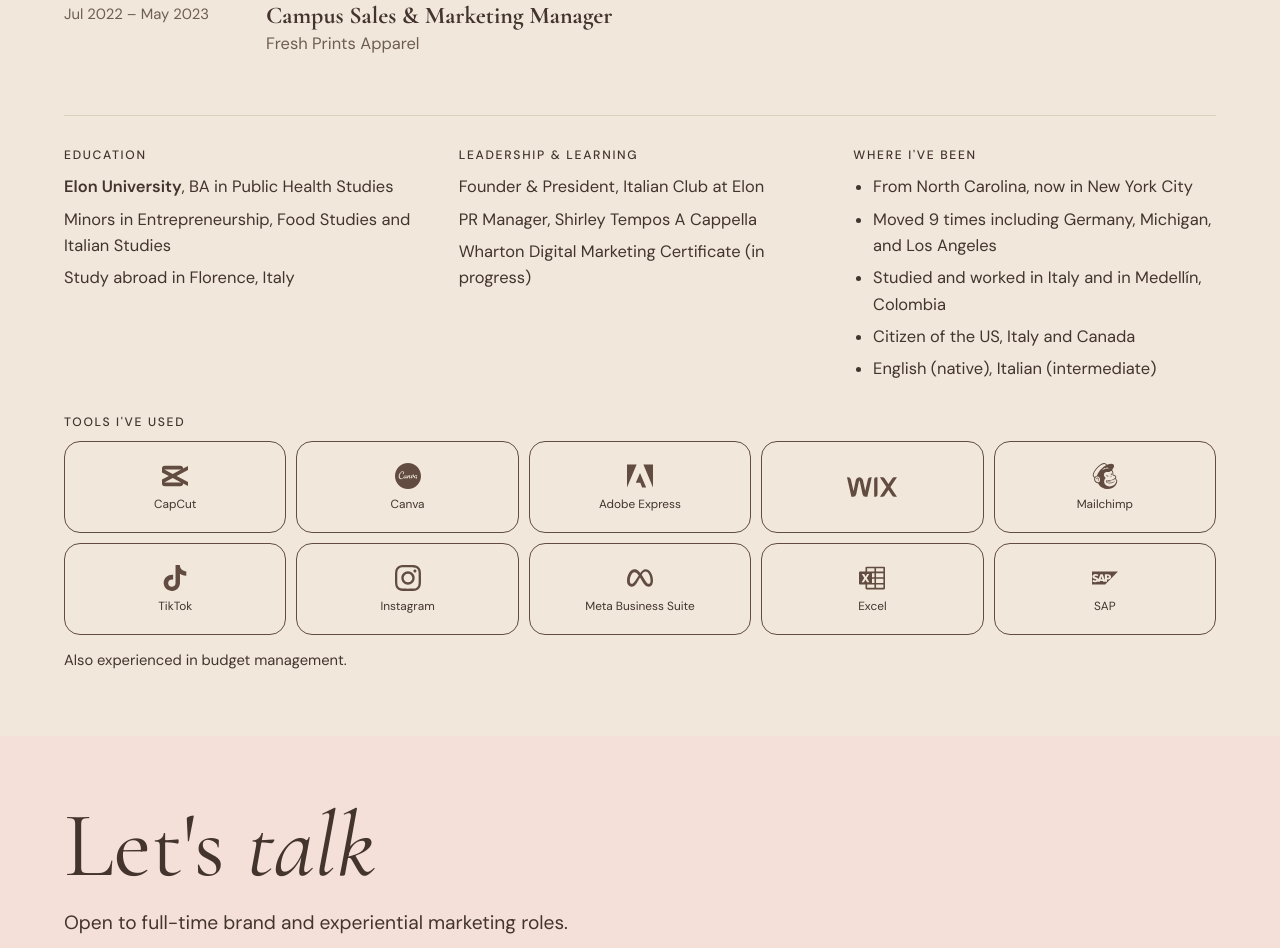
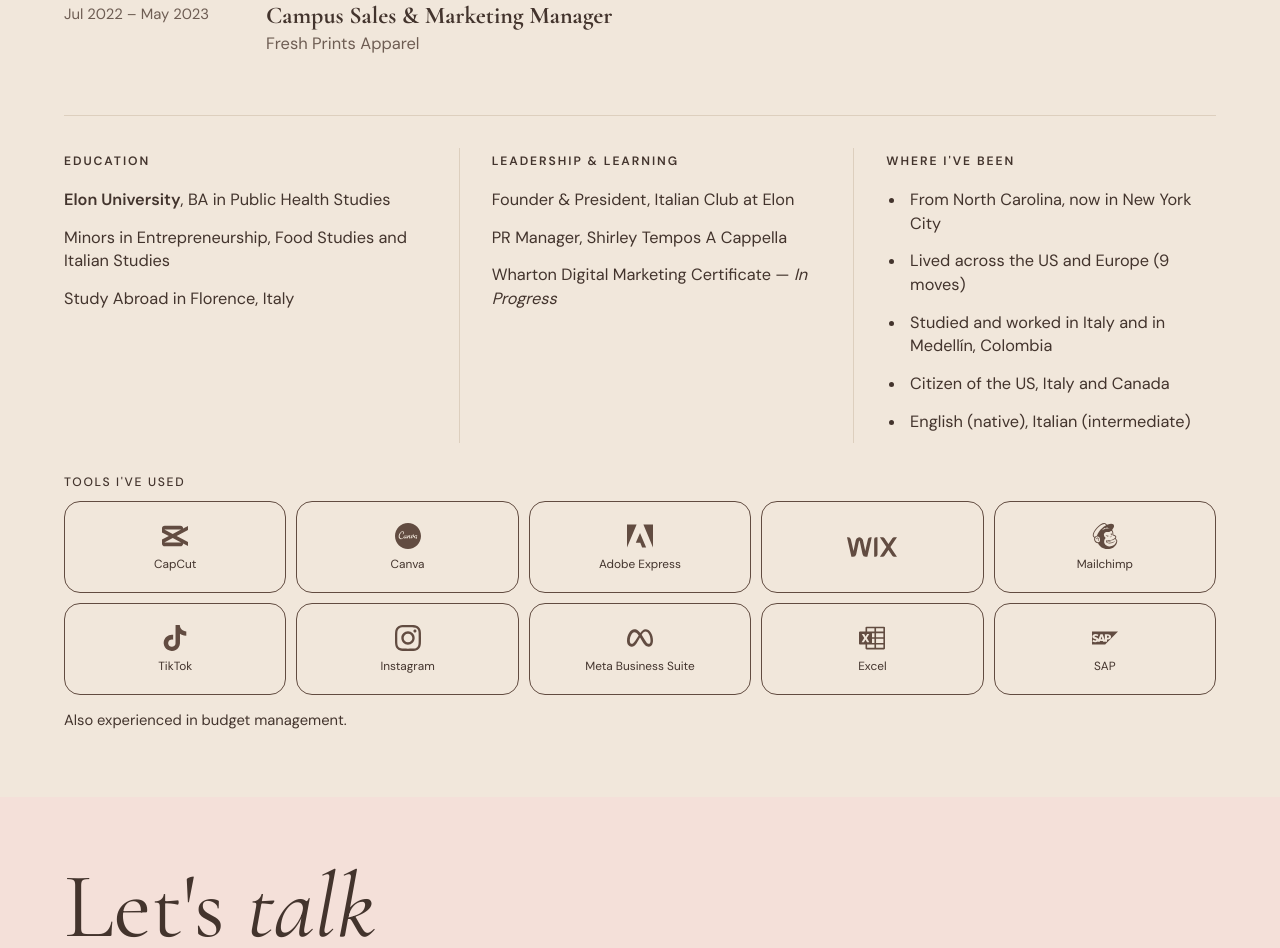
Before and after one commit to mdovidio/mdovidio.github.io, a plain HTML site: page index.html in a window 1280 px wide. Shown: the part 4849-5797 px from the top of the page. Drawn offline with nearby package versions, Linux system fonts and the light colour scheme.

Commit message:
Restyle Education, Leadership & Learning and Where I've Been to match the mockup
Co-Authored-By: Claude Opus 5.5 <noreply@anthropic.com>

```diff
--- a/index.html
+++ b/index.html
@@ -303,6 +303,13 @@ html:has(.img-viewer[open]) { overflow: hidden; }
 .job p + p { max-width: 72ch; }
 .creds { display: grid; grid-template-columns: repeat(3, minmax(0, 1fr)); gap: 32px; margin-top: 40px; padding-top: 32px; border-top: 1px solid var(--oat); }
 .creds li + li { margin-top: 6px; }
+.creds > div:not(.tools-block) { padding-block: 6px 10px; }
+.creds > div:nth-child(2), .creds > div:nth-child(3) { padding-left: 32px; border-left: 1px solid var(--oat); }
+.creds > div:not(.tools-block) h3 { margin-bottom: 18px; font-weight: 600; color: var(--ink); letter-spacing: 0.16em; }
+.creds > div:not(.tools-block) li { font-size: 1.02rem; line-height: 1.45; }
+.creds > div:not(.tools-block) li + li { margin-top: 14px; }
+.creds .side li { padding-left: 4px; }
+.creds .side li + li { margin-top: 8px; }
 .creds .group + .group { margin-top: 10px; }
 .tools-block { grid-column: 1 / -1; }
 .tools { list-style: none; margin: 0; padding: 0; display: grid; grid-template-columns: repeat(5, minmax(0, 1fr)); gap: 10px; }
@@ -336,6 +343,7 @@ footer .wrap { display: flex; flex-wrap: wrap; justify-content: space-between; g
   .item-wide figure { flex: none; }
   .item-wide .item-text { padding: 24px 26px 28px; }
   .creds { grid-template-columns: minmax(0, 1fr); }
+  .creds > div:nth-child(2), .creds > div:nth-child(3) { padding-left: 0; padding-top: 28px; border-left: 0; border-top: 1px solid var(--oat); }
   .job { grid-template-columns: minmax(0, 1fr); }
   .work, .commercial, .about, .experience, .contact { padding-block: 52px; }
 }
@@ -614,22 +622,22 @@ footer .wrap { display: flex; flex-wrap: wrap; justify-content: space-between; g
           <ul>
             <li><strong>Elon University</strong>, BA in Public Health Studies</li>
             <li>Minors in Entrepreneurship, Food Studies and Italian Studies</li>
-            <li>Study abroad in Florence, Italy</li>
+            <li>Study Abroad in Florence, Italy</li>
           </ul>
         </div>
         <div>
-          <h3>Leadership &amp; learning</h3>
+          <h3>Leadership &amp; Learning</h3>
           <ul>
             <li>Founder &amp; President, Italian Club at Elon</li>
             <li>PR Manager, Shirley Tempos A Cappella</li>
-            <li>Wharton Digital Marketing Certificate (in progress)</li>
+            <li>Wharton Digital Marketing Certificate &mdash; <em>In Progress</em></li>
           </ul>
         </div>
         <div class="side">
-          <h3>Where I've been</h3>
+          <h3>Where I've Been</h3>
           <ul>
             <li>From North Carolina, now in New York City</li>
-            <li>Moved 9 times including Germany, Michigan, and Los Angeles</li>
+            <li>Lived across the US and Europe (9 moves)</li>
             <li>Studied and worked in Italy and in Medellín, Colombia</li>
             <li>Citizen of the US, Italy and Canada</li>
             <li>English (native), Italian (intermediate)</li>
```
